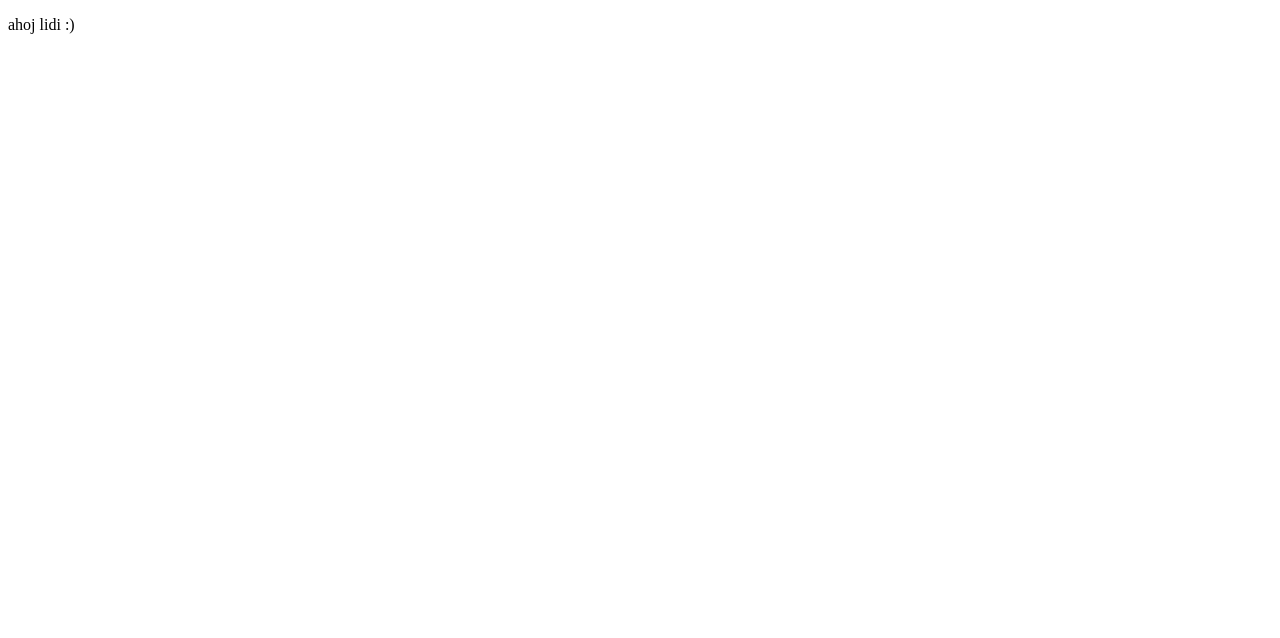
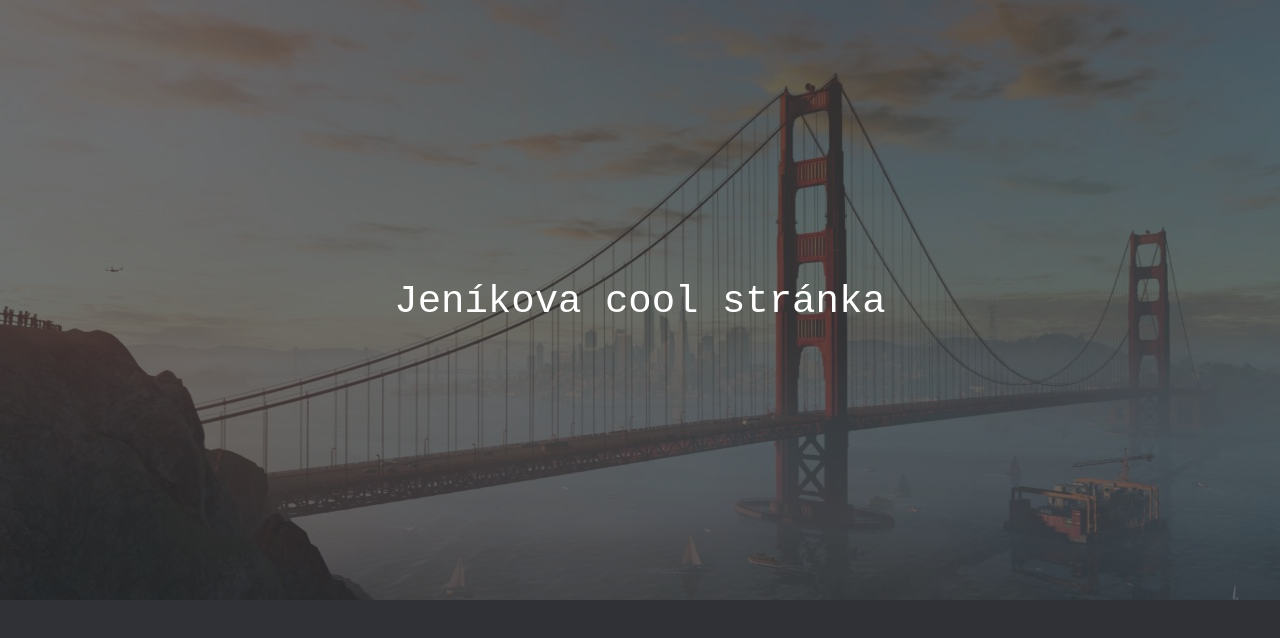
Before and after one commit to Userjoke/Userjoke.github.io, a plain HTML site: page index.html in a window 1280 px wide. Drawn offline with Linux system fonts and the light colour scheme.

Commit message:
started building base site

```diff
--- a/index.html
+++ b/index.html
@@ -1,6 +1,32 @@
 <!DOCTYPE html>
 <html>
-<body>
-<p>ahoj lidi :)</p>
+<head>
+  <link rel="stylesheet" href="styles.css">
+  <style>
+  .background1 {
+    opacity:0.3;
+    width:100%;
+    height:600px;
+  }
+
+  .container {
+    position:relative;
+    text-align:center;
+    color:white;
+  }
+
+  .centered-text {
+    position: absolute;
+    top: 50%;
+    left: 50%;
+    transform: translate(-50%, -50%);
+  }
+  </style>
+</head>
+<body style="margin:0;">
+  <div class="container">
+    <img class="background1" src="ASSETS/gatebridge.jpg" alt="cool image">
+    <p class="centered-text" style="font-size:300%;margin:0;font-family:monospace;">Jeníkova cool stránka</p>
+  </div>
 </body>
 </html>
--- /dev/null
+++ b/styles.css
@@ -0,0 +1,13 @@
+body {
+  background-color:#2f3136;
+}
+
+p {
+  color:white;
+  font-family:verdana;
+}
+
+h1 {
+  color:white;
+  font-family:verdana;
+}
```
Also changed, not shown: ASSETS/gatebridge.jpg (added).
